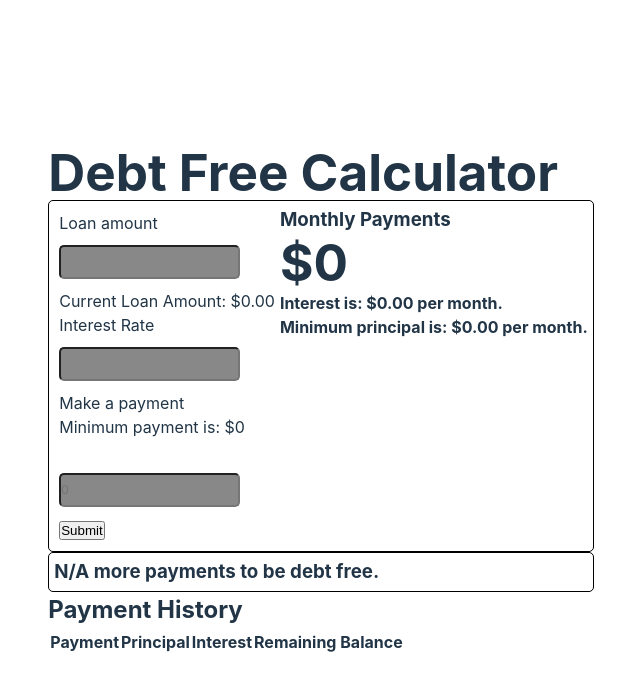
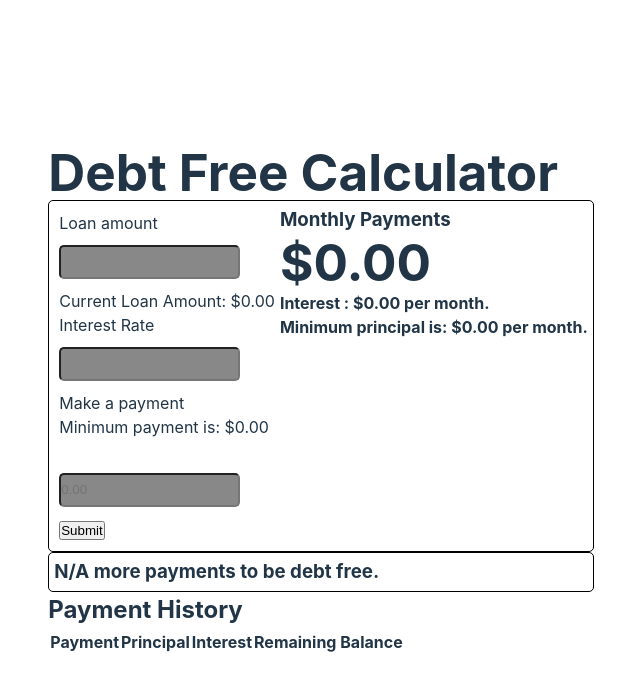
Before and after one commit to solidocean007/Debt-Free-Calculator, a React (Vite) app: page / in a window 1280 px wide. Shown: the top 690 px of the page, without its empty margins (319-959 px from the left). Built offline with nearby package versions, Linux system fonts and the light colour scheme.

Commit message:
refactor code created getInputs function

```diff
--- a/src/Form.jsx
+++ b/src/Form.jsx
@@ -15,14 +15,15 @@ function Form() {
   const [paymentHistory, setPaymentHistory] = useState([]);
 
   //Retrieve principal and interest rate
-  const getPrincipalAndInterestRate = () => {
+  const getInputs = () => {
+    const userPayment = parseFloat(inputs.makePayment);
     const principal = parseFloat(inputs.totalDebt);
     const interestRate = parseFloat(inputs.interestRate) / 100;
-    return { principal, interestRate};
+    return { userPayment, principal, interestRate};
   }
 
   useEffect(() => {
-    const { principal, interestRate } = getPrincipalAndInterestRate();
+    const { principal, interestRate } = getInputs();
     updateMinimumDue(principal, interestRate);
   }, [inputs.totalDebt, inputs.interestRate]);
 
@@ -77,7 +78,7 @@ function Form() {
     const userPayment = parseFloat(inputs.makePayment) || 0;
 
     // Retrieve principal and interestRate
-    const { principal, interestRate } = getPrincipalAndInterestRate();
+    const { principal, interestRate } = getInputs();
 
     if (userPayment < inputs.due) {
       setAlertMessage(
@@ -93,9 +94,7 @@ function Form() {
 
   // Calculate payments remaining
   const calculatePaymentsRemaining = () => {
-    const principal = parseFloat(inputs.totalDebt) || 0;
-    const userPayment = parseFloat(inputs.makePayment) || 0;
-    const interestRate = parseFloat(inputs.interestRate) / 100 || 0;
+    const { userPayment, principal, interestRate } = getInputs();
 
     if (userPayment <= 0) {
       return "N/A";
@@ -162,7 +161,7 @@ function Form() {
 
             {/* Make a payment field */}
             <label htmlFor="makePayment">Make a payment</label>
-            <p>Minimum payment is: ${inputs.due}</p>
+            <p>Minimum payment is: ${inputs.due.toFixed(2)}</p>
             <br />
             <input
               className="numInput"
@@ -170,7 +169,7 @@ function Form() {
               type="number"
               id="makePayment"
               value={inputs.makePayment || ''}
-              placeholder={inputs.due}
+              placeholder={inputs.due.toFixed(2)}
               onChange={handleChange}
             />
             <br />
@@ -182,9 +181,9 @@ function Form() {
         {/* Loan details */}
         <div className="loanDetails">
           <h3>Monthly Payments</h3>
-          <h1>${inputs.due}</h1>
+          <h1>${inputs.due.toFixed(2)}</h1>
           <div>
-            <h4>Interest is: ${interest.toFixed(2)} per month.</h4>
+            <h4>Interest : ${interest.toFixed(2)} per month.</h4>
             <h4>Minimum principal is: ${calculateMinPrincipal(principal)} per month.</h4>
           </div>
           <div>
```
